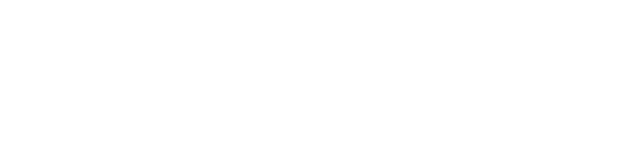
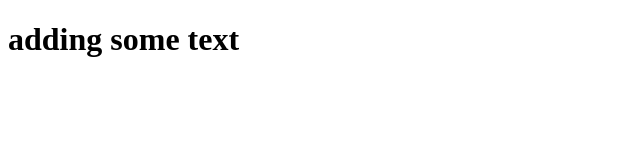
Before and after one commit to iamshazali/crap-porfolio, a plain HTML site: page index.html in a window 1280 px wide. Shown: the whole page, without its empty margins (0-640 px from the left). Drawn offline with Linux system fonts and the light colour scheme.

Commit message:
added h1 tag

```diff
--- a/index.html
+++ b/index.html
@@ -7,6 +7,6 @@
     <title>crap-portfolio</title>
 </head>
 <body>
-
+    <h1>adding some text</h1>
 </body>
 </html>
```
